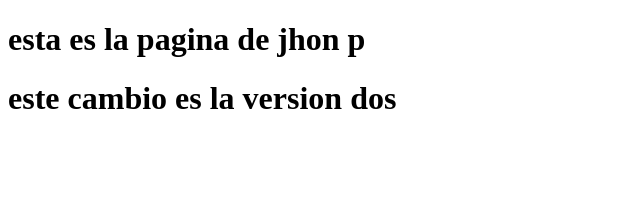
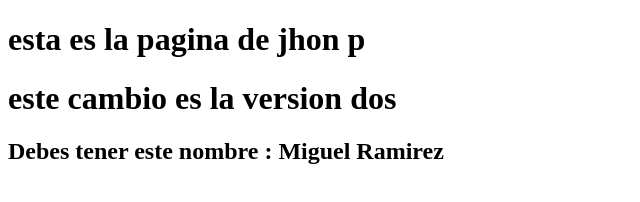
Before and after one commit to jhonj/mi_pagina_web, a plain HTML site: page index.html in a window 1280 px wide. Shown: the whole page, without its empty margins (0-640 px from the left). Drawn offline with Linux system fonts and the light colour scheme.

Commit message:
version mejorada de la pagina de jhon

```diff
--- a/index.html
+++ b/index.html
@@ -8,5 +8,7 @@
 <body>
    <h1>esta es la pagina de jhon p</h1>
    <h1>este cambio es la version dos </h1>
+
+   <h2>Debes tener este nombre : Miguel Ramirez</h2>
 </body>
 </html>
```
